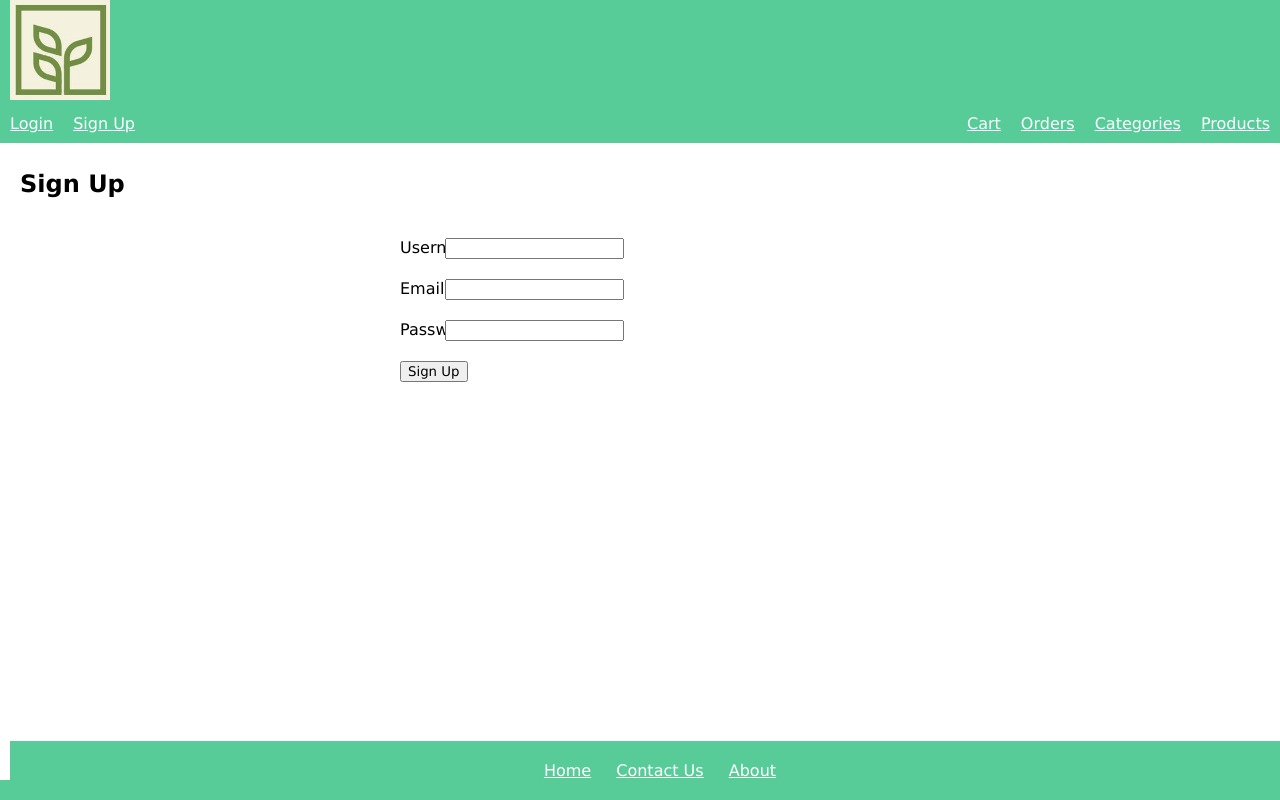
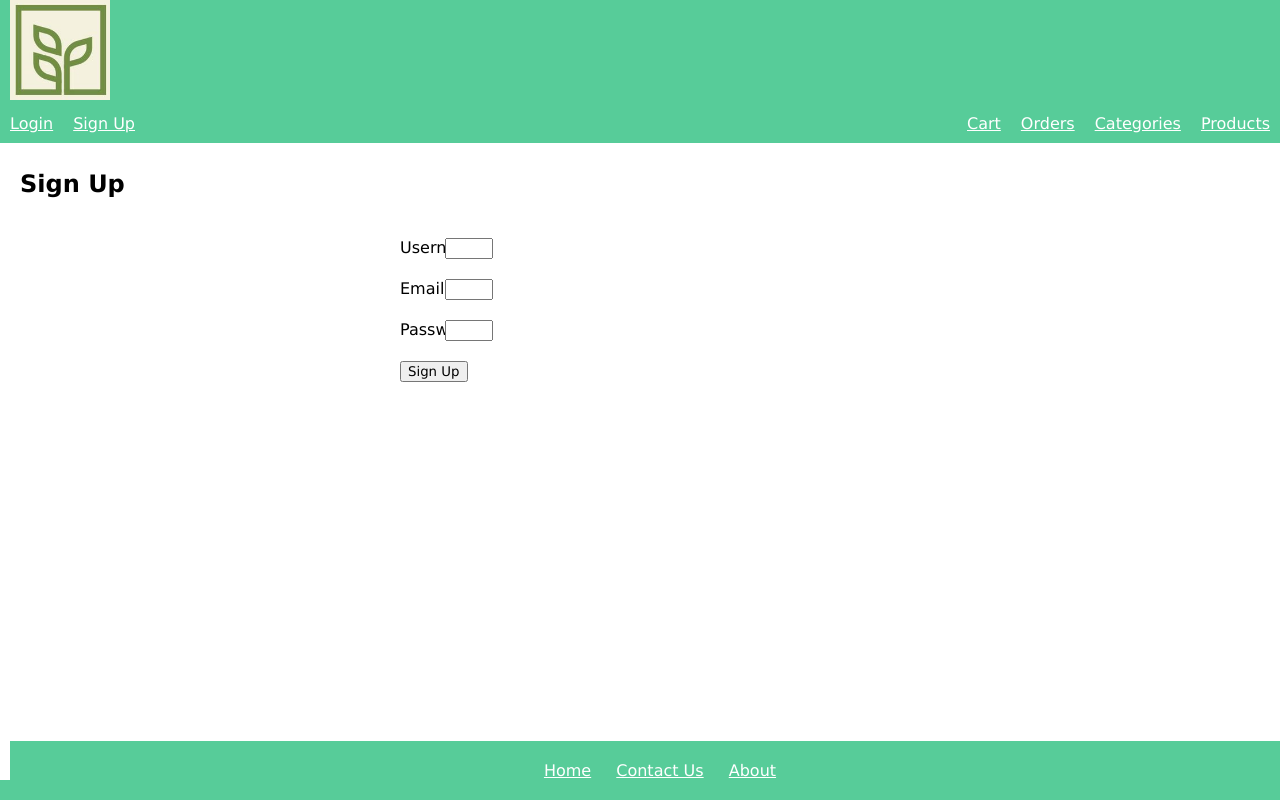
Before and after one commit to c-wright-98/QA_Store, a Flask app: page /register in a window 1280 px wide. Run offline with Flask 3, Linux system fonts and the light colour scheme.

Commit message:
Making input fields align

```diff
--- a/static/stylesheets/style1.css
+++ b/static/stylesheets/style1.css
@@ -182,3 +182,8 @@ footer {
     display: inline-block;
     width: 40px;
 }
+
+.form-group input {
+    display: inline-block;
+    width: 40px;
+}
```
